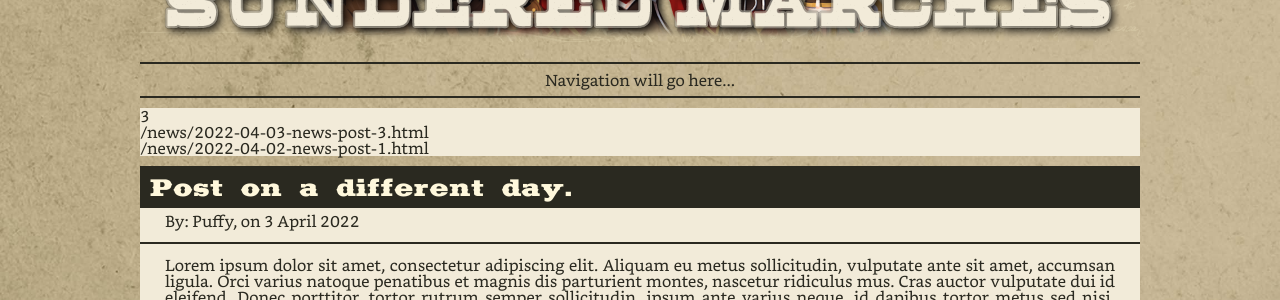
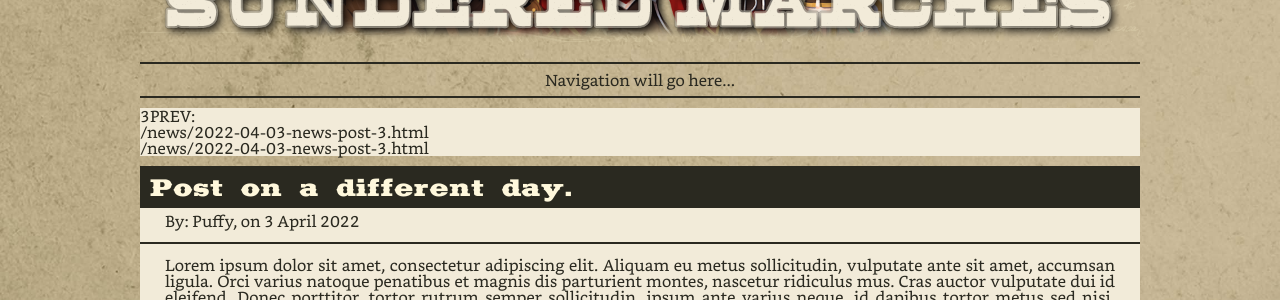
Before and after one commit to EsotericDev/esotericdev.github.io, a Jekyll site: the page built from _news/2022-04-03-news-post-3.md, in a window 1280 px wide and 900 px high. Shown: the part 226-526 px from the top of the window. Built offline with Jekyll 4.4.1, drawn with Linux system fonts in a browser that asks for light colours; some of the changed lines change nothing that is shown.

Commit message:
Update navigator.html

```diff
--- a/_includes/navigator.html
+++ b/_includes/navigator.html
@@ -13,15 +13,17 @@
 <section>
     {{ index }}
     {%- if col[index_prev] -%}
+        PREV:
         <br>
         {{ col[index_prev].url }}
         <br>
-        {{ col.first.url }}
+        {{ col.last.url }}
     {%- endif -%}
     {%- if col[index_next] -%}
+        NEXT:
         <br>
         {{ col[index_next].url }}
         <br>
-        {{ col.last.url }}
+        {{ col.first.url }}
     {%- endif -%}
 </section>
```
